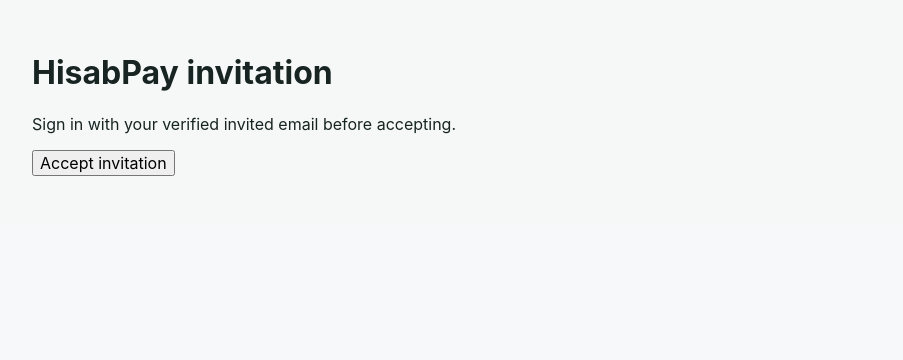
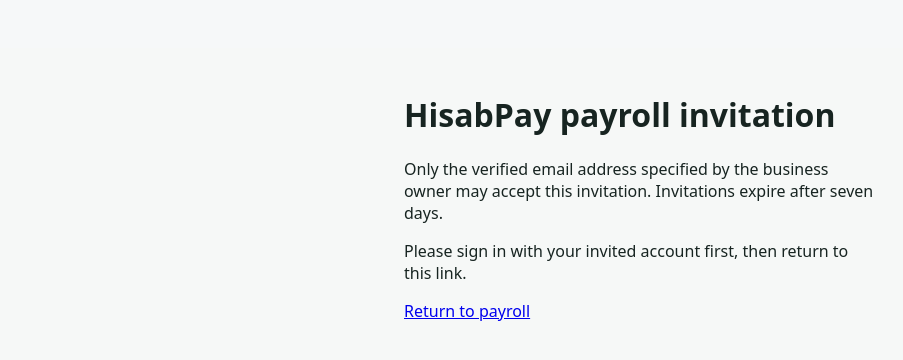
Before and after one commit to Mahiruni/HisabPay, a Next.js app: page /payroll/invite in a window 1280 px wide. Shown: the top 360 px of the page, without its empty margins (0-903 px from the left). Built offline with nearby package versions, Linux system fonts and the light colour scheme; no server answers.

Commit message:
fix: require authenticated session before payroll invitation acceptance

```diff
--- a/app/payroll/invite/page.jsx
+++ b/app/payroll/invite/page.jsx
@@ -1,4 +1,13 @@
 'use client';
-import {useState} from 'react';
+import {useEffect,useState} from 'react';
+import Link from 'next/link';
 import {createClient} from '@supabase/supabase-js';
-export default function Invite(){const [status,setStatus]=useState('');async function accept(){const db=createClient(process.env.NEXT_PUBLIC_SUPABASE_URL,process.env.NEXT_PUBLIC_SUPABASE_PUBLISHABLE_KEY||process.env.NEXT_PUBLIC_SUPABASE_ANON_KEY);const token=new URLSearchParams(window.location.search).get('token');if(!token){setStatus('Invitation token missing');return}const {error}=await db.rpc('hisabpay_accept_payroll_invite',{p_token:token});setStatus(error?error.message:'Invitation accepted')}return <main style={{padding:32}}><h1>HisabPay invitation</h1><p>Sign in with your verified invited email before accepting.</p><button onClick={accept}>Accept invitation</button><p role="status">{status}</p></main>}
+const url=process.env.NEXT_PUBLIC_SUPABASE_URL;
+const key=process.env.NEXT_PUBLIC_SUPABASE_PUBLISHABLE_KEY||process.env.NEXT_PUBLIC_SUPABASE_ANON_KEY;
+const db=url&&key?createClient(url,key):null;
+export default function PayrollInvite(){
+ const [session,setSession]=useState(null),[token,setToken]=useState(''),[busy,setBusy]=useState(false),[status,setStatus]=useState('');
+ useEffect(()=>{setToken(new URLSearchParams(window.location.search).get('token')||'');if(!db)return;db.auth.getSession().then(({data})=>setSession(data.session));const {data:{subscription}}=db.auth.onAuthStateChange((_event,s)=>setSession(s));return()=>subscription.unsubscribe()},[]);
+ async function accept(){if(!db||!session||!token)return;setBusy(true);const {error}=await db.rpc('hisabpay_accept_payroll_invite',{p_token:token});setBusy(false);setStatus(error?error.message:'Invitation accepted. Your payroll role is now active.')}
+ return <main style={{maxWidth:520,margin:'6vh auto',padding:24,fontFamily:'system-ui'}}><h1>HisabPay payroll invitation</h1><p>Only the verified email address specified by the business owner may accept this invitation. Invitations expire after seven days.</p>{!db?<p>Supabase is not configured.</p>:!session?<p>Please sign in with your invited account first, then return to this link.</p>:!token?<p>Invitation token is missing.</p>:<button type="button" disabled={busy} onClick={accept}>{busy?'Verifying…':'Accept invitation'}</button>}{status&&<p role="status">{status}</p>}<p><Link href="/payroll">Return to payroll</Link></p></main>
+}
```
